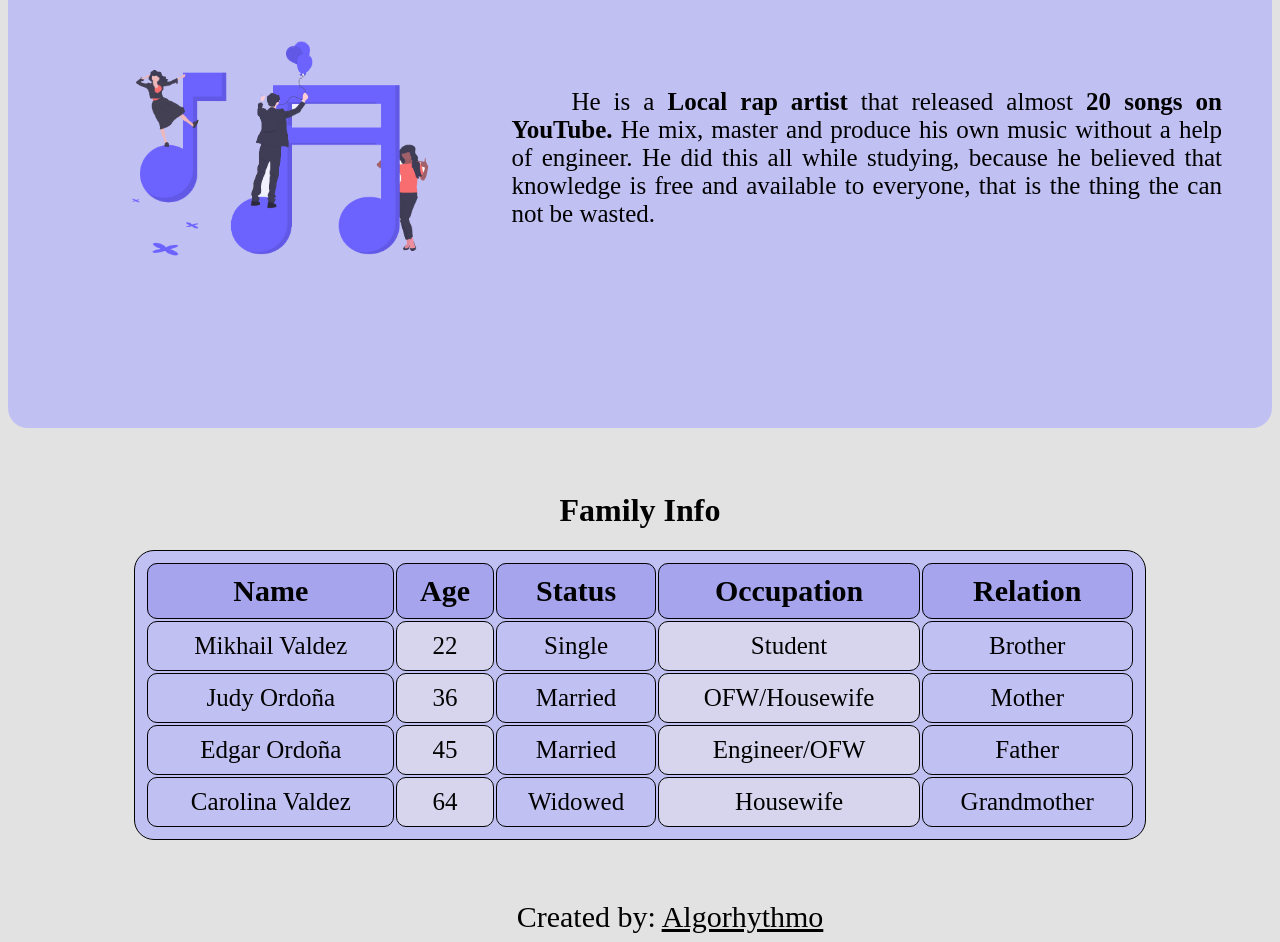
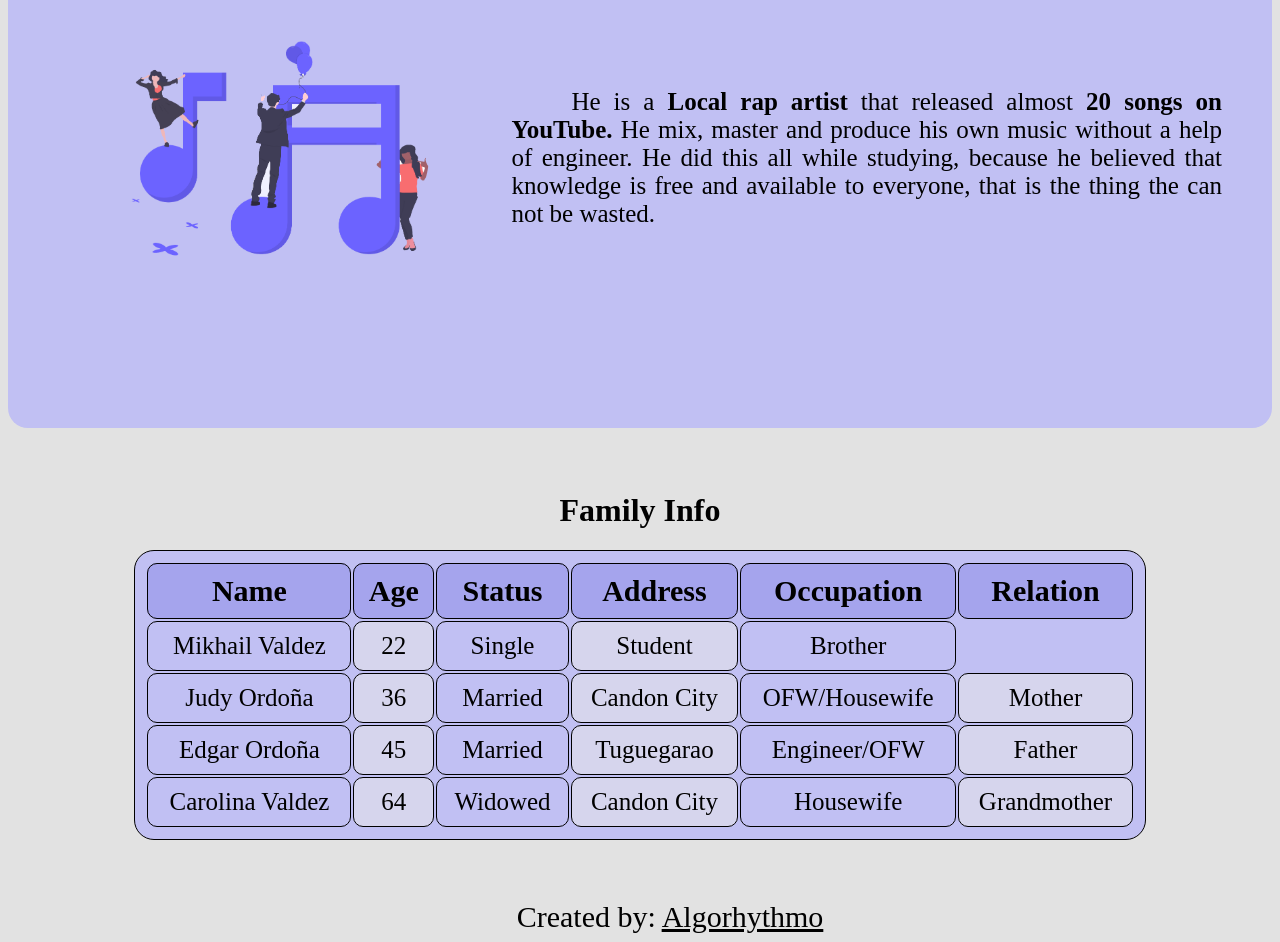
Before and after one commit to Algoow/Algoow.github.io, a plain HTML site: page index.html in a window 1280 px wide. Shown: the part 1706-2648 px from the top of the page. Drawn offline with Linux system fonts and the light colour scheme.

Commit message:
Update index.html

```diff
--- a/index.html
+++ b/index.html
@@ -102,6 +102,7 @@
 				<th>Name</th>
 				<th>Age</th>
 				<th>Status</th>
+				<th>Address</th>
 				<th>Occupation</th>
 				<th>Relation</th>
 			</tr>
@@ -116,6 +117,7 @@
 				<td>Judy Ordoña</td>
 				<td>36</td>
 				<td>Married</td>
+				<td>Candon City</td>
 				<td>OFW/Housewife</td>
 				<td>Mother</td>
 			</tr>
@@ -123,6 +125,7 @@
 				<td>Edgar Ordoña</td>
 				<td>45</td>
 				<td>Married</td>
+				<td>Tuguegarao</td>
 				<td>Engineer/OFW</td>
 				<td>Father</td>
 			</tr>
@@ -130,6 +133,7 @@
 				<td>Carolina Valdez</td>
 				<td>64</td>
 				<td>Widowed</td>
+				<td>Candon City</td>
 				<td>Housewife</td>
 				<td>Grandmother</td>
 			</tr>
```
